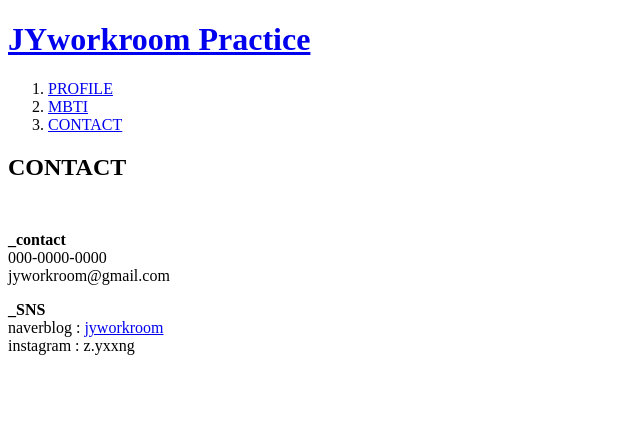
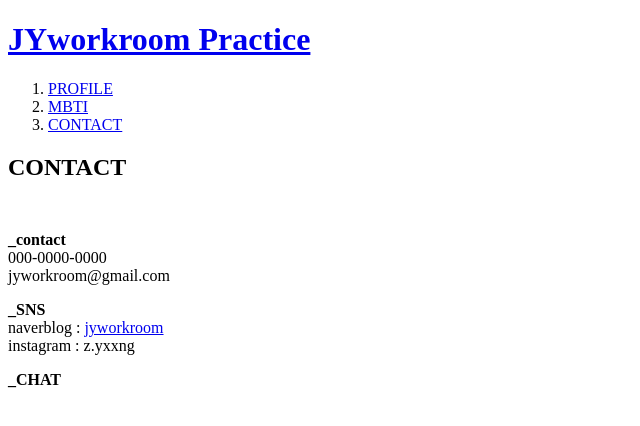
Before and after one commit to JYworkroom/jyworkroom_practice, a plain HTML site: page 3_contact.html in a window 1280 px wide. Shown: the full height of the page, 0-640 px from the left. Drawn offline with Linux system fonts and the light colour scheme.

Commit message:
contact 페이지 수정

```diff
--- a/3_contact.html
+++ b/3_contact.html
@@ -18,5 +18,19 @@
   <p><strong>_SNS</strong><br>
   naverblog : <a href="http://blog.naver.com/jyworkroom" target="_blanck" title="blog">jyworkroom</a><br>
   instagram : z.yxxng</p>
+  <p><strong>_CHAT</strong><br>
+    <!--Start of Tawk.to Script-->
+  <script type="text/javascript">
+  var Tawk_API=Tawk_API||{}, Tawk_LoadStart=new Date();
+  (function(){
+  var s1=document.createElement("script"),s0=document.getElementsByTagName("script")[0];
+  s1.async=true;
+  s1.src='https://embed.tawk.to/62b31a797b967b117995f47e/1g65pur0t';
+  s1.charset='UTF-8';
+  s1.setAttribute('crossorigin','*');
+  s0.parentNode.insertBefore(s1,s0);
+  })();
+  </script>
+  <!--End of Tawk.to Script--></p>
 </body>
 </html>
```
